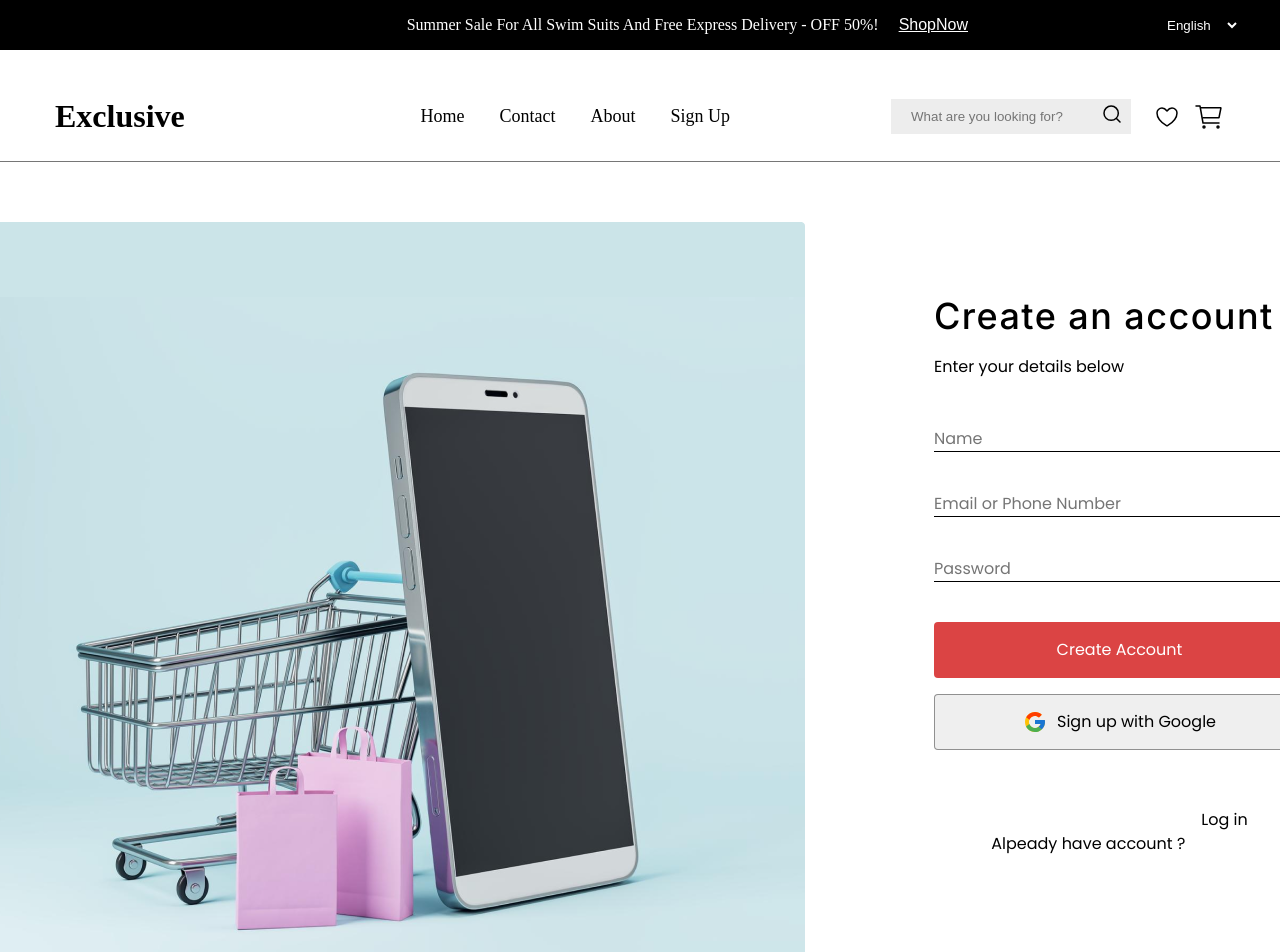
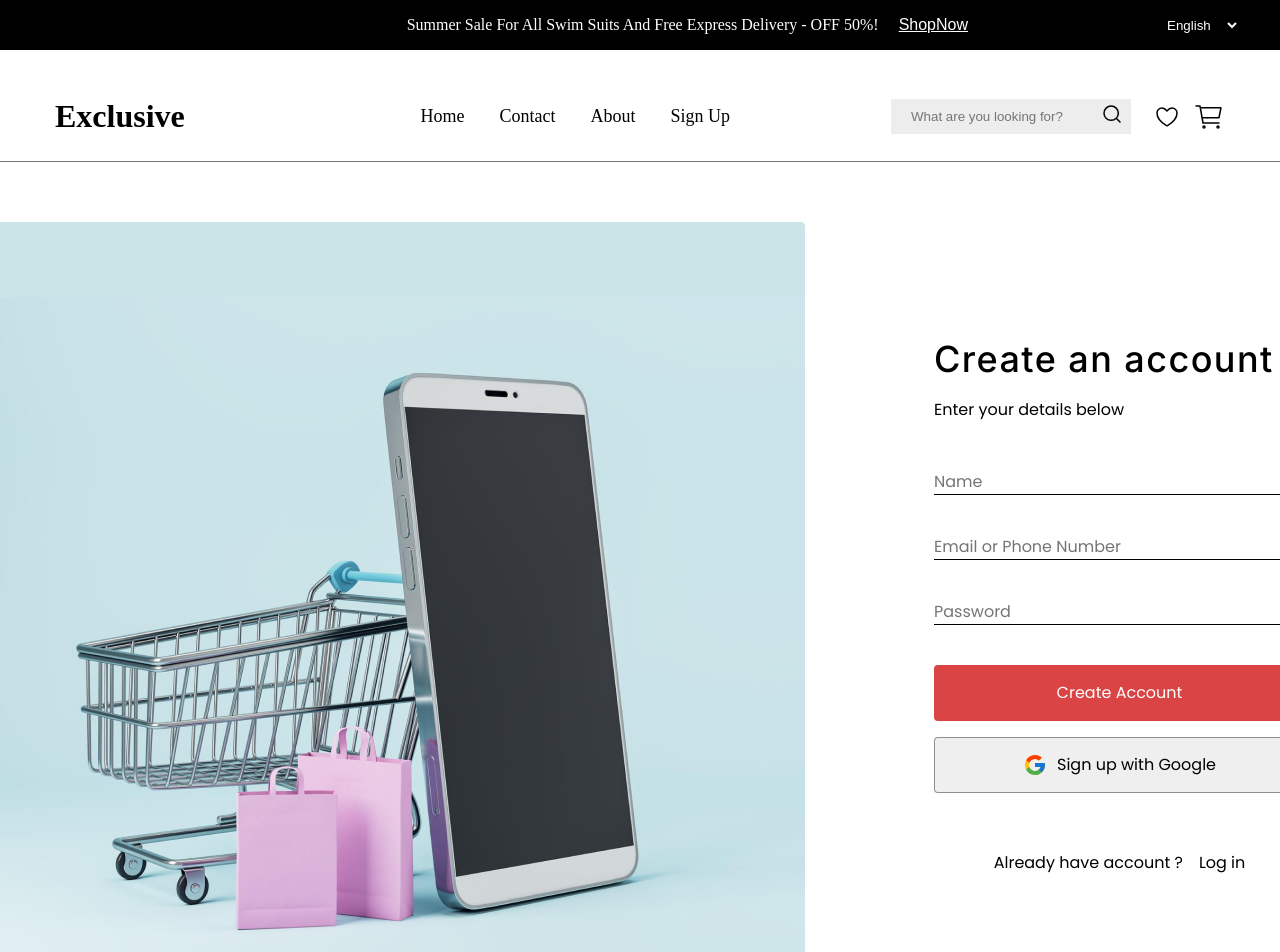
Before and after one commit to VolodymyrShp/React__exmp, a React (Vite) app in the folder client/: page /signup in a window 1280 px wide. Shown: the top 952 px of the page. Built offline with nearby package versions, Linux system fonts and the light colour scheme.

Commit message:
Commit 7. Auth components with routing.

```diff
--- a/client/src/components/router/Router.jsx
+++ b/client/src/components/router/Router.jsx
@@ -9,7 +9,7 @@ const Router = () => {
       <Routes>
         <Route element={<Home/>} path="/" />
         <Route element={<SignUp/>} path="/signup"/>
-        <Route element={<LoginForm />} path="/login"></Route>
+        <Route element={<SignUp name="Login" />} path="/login"></Route>
       </Routes>
     </BrowserRouter>
   );
--- a/client/src/components/screens/Autorisation/Autorisation.css
+++ b/client/src/components/screens/Autorisation/Autorisation.css
@@ -34,25 +34,37 @@
     letter-spacing: 0.04em;
     margin-bottom: 24px;
 }
-.login-form p, .login-form a, #name, #email, #password, #creation, .sign-Google {
+/*.login-form p, .login-form a, #name, #email, #password, #creation, .sign-Google {*/
+.login-p, #name, #email, #password, #creation, .sign-Google {
     font-family: 'Poppins';
     font-style: normal;
     font-weight: 400;
     font-size: 16px;
     line-height: 24px;
     margin-bottom: 48px;
-  /* padding-right: 16px;*/
+}
+.sign-Google {
+    margin-bottom: 0;
 }
 .link-wrapper {
     display: flex;
     flex-direction: row;
     justify-content: center;
     align-items: center;
+    height: fit-content;
+    margin-top: 48px;
 }
 .login-link-wrapper {
     margin-left: 16px;
 }
+ .login-link-wrapper a, .link-wrapper-ask {
+    font-family: 'Poppins';
+    font-style: normal;
+    font-weight: 400;
+    font-size: 16px;
+    line-height: 24px;
 
+}
 .link-wrapper a:hover {
     font-weight: 500;
     text-decoration: underline;
--- a/client/src/components/screens/Autorisation/LoginForm.jsx
+++ b/client/src/components/screens/Autorisation/LoginForm.jsx
@@ -4,7 +4,7 @@ function LoginForm() {
     return (
         <>
             <h2>Log in to Exclusive</h2>
-            <p>Enter your details below</p>
+            <p className="login-p">Enter your details below</p>
             <form action="#">
               <input
                 type="email"
--- a/client/src/components/screens/Autorisation/Sign-up.jsx
+++ b/client/src/components/screens/Autorisation/Sign-up.jsx
@@ -4,7 +4,13 @@ import Header from "../header/header";
 import LoginForm from "./LoginForm";
 import SignUpForm from "./SignUpForm";
 
-function SignUp() {
+function SignUp(props) {
+  let Name = props.name;
+  if (Name === "Login") {
+    Name = <LoginForm />
+  } else {
+    Name = <SignUpForm />
+  }
   return (
     <div>
       <Header />
@@ -14,7 +20,7 @@ function SignUp() {
         </div>
         <div className="login-form-container">
           <div className="login-form">
-            <SignUpForm />
+            {Name}
           </div>
         </div>
       </div>
--- a/client/src/components/screens/Autorisation/SignUpForm.jsx
+++ b/client/src/components/screens/Autorisation/SignUpForm.jsx
@@ -5,7 +5,7 @@ function SignUpForm() {
     return(
         <>
             <h2>Create an account</h2>
-            <p>Enter your details below</p>
+            <p className="login-p">Enter your details below</p>
             <form action="#">
               <input type="text" name="name" id="name" placeholder="Name" />
               <input
@@ -31,9 +31,9 @@ function SignUpForm() {
                 Sign up with Google
               </button>
               <div className="link-wrapper">
-                <p>Alpeady have account ?</p>
-                <Link to='/login' href="">
-                   <p className="login-link-wrapper"><a href="#">Log in</a></p>
+                <p className="link-wrapper-ask">Already have account ?</p>
+                <Link to='/login' href="" className="login-link-wrapper">
+                   <a href="#">Log in</a>
                 </Link>
 
               </div>
```
